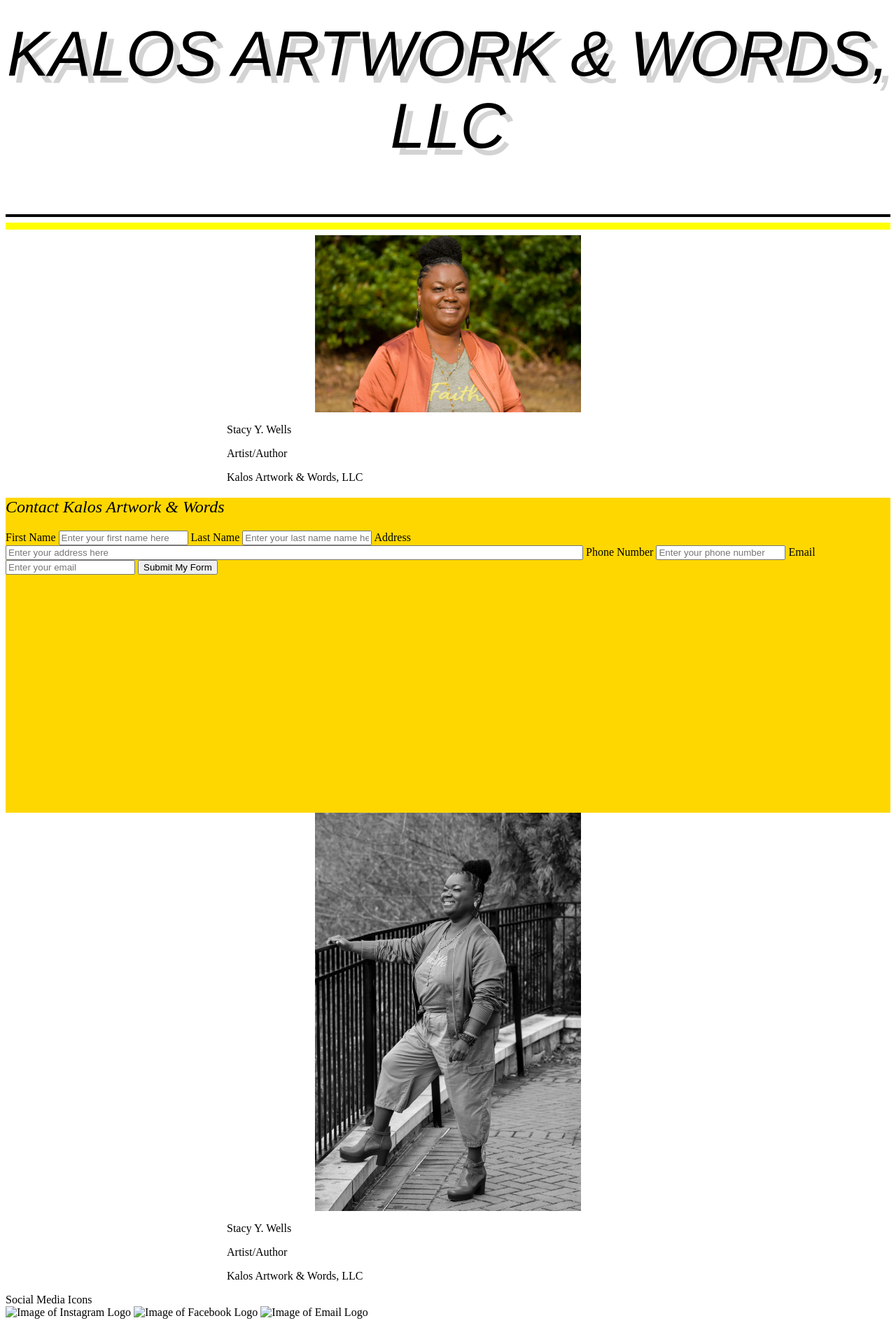
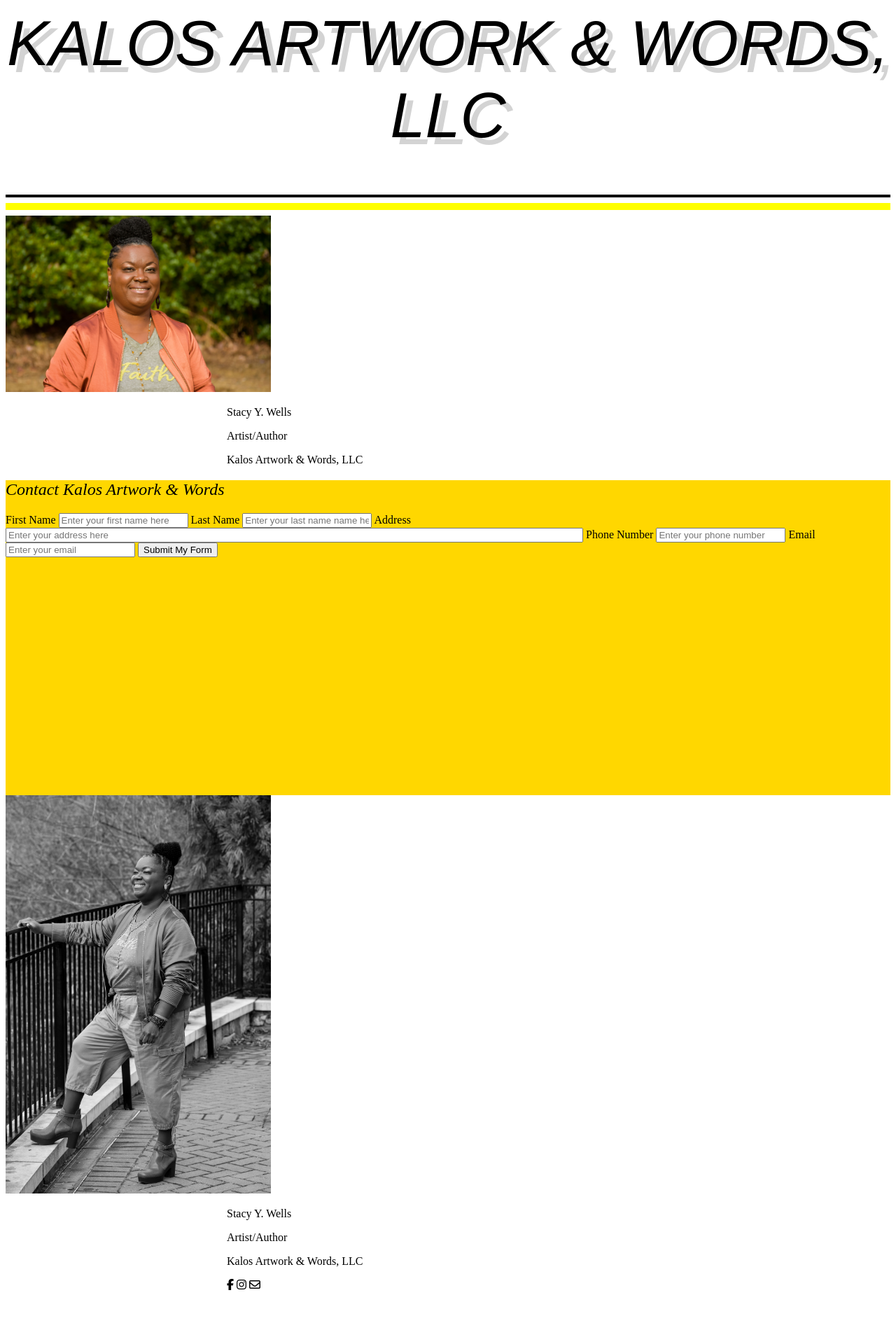
Before and after one commit to StacyWells23/kalos-artwork-website, a plain HTML site: page index.html in a window 1280 px wide. Shown: the part 307-2207 px from the top of the page at 70% size. After the commit the page ends 2168 px from the top, so only its background shows below. Drawn offline with Linux system fonts and the light colour scheme; a web font is replaced by a local one.

Commit message:
Add files via upload

```diff
--- a/index.html
+++ b/index.html
@@ -7,10 +7,8 @@
 		<link rel="stylesheet" href="https://use.typekit.net/jqg3nqa.css">
 		<link rel="stylesheet" href="https://use.typekit.net/jqg3nqa.css">
 		<title>Kalos Artwork & Words, LLC</title>
-	  <!-- The is the Copy Kit Code to use in the head 97b14196ef from fontawesome-- >
-	  <!-- This is how to code this <script src="https:/kit.fontawesome.com/97b14196.js" crossorigin="anonymous"></script>-- >
-
-
+	  <!-- The is the Copy Kit Code to use in the head 97b14196ef from fontawesome-->
+	  <script src="https://kit.fontawesome.com/97b14196ef.js" crossorigin="anonymous"></script>
 	</head>
 	<body>
 	  <!-- The header will include the logo and navigation -->
@@ -33,24 +31,26 @@
 	  </header>
 
 	  <!-- Page Header: contains company name -->
-	  <section>
+	  <sectionpen>
 		<!-- The pen will be a backgroud image for this section.-->
 		<!-- This reference needs to go into the CSS file. img src="images/pexels-janson-k-753695.png" alt="Image of Hand writing with Pen"/>-->
 		<h1>Kalos Artwork & Words, LLC</h1>
 		<hr id="top-line"/>
 		<hr id="bottom-line"/>
-	  </section>
+	  </sectionpen>
+
 	  <!-- Image and description -->
           <!-- Center or place somewhat under navigation menu bar-->
-	  <section>
+	  <sectionstacy>
 		<img src="images/ike_0277.jpg" alt="Image of Owner Stacy Wells" />
 		<p>Stacy Y. Wells</p>
 		<p>Artist/Author</p>
 		<p>Kalos Artwork & Words, LLC</p>
-	  </section>
+	  </sectionstacy>
 	  <div id="Image block">
 		  <!-- Add height and background image to the div-->
 	  </div>
+
 	  <section class="content-section">
 		  <!-- Add height, color, etc. if desired.-->
 		  <h2>Contact Kalos Artwork & Words</h2>
@@ -82,20 +82,19 @@
 		 </form>
 	  </section>
 
-	  <section>
+	  <sectionaboutowner>
 		<img src="images/ike_0225.jpg" alt="Image of Owner Stacy Wells" />
 		<p>Stacy Y. Wells</p>
 		<p>Artist/Author</p>
 		<p>Kalos Artwork & Words, LLC</p>
-	  </section>
+	  </sectionaboutowner>
 
 	  <!--Center and place under image-->
-          <aside>Social Media Icons</aside>
-		  <img src="images/instagram-logo.jpg" alt="Image of Instagram Logo" />
-		  <img src="images/facebook-logo.jpg" alt="Image of Facebook Logo" />
-		  <img src="images/email-logo.jpg" alt="Image of Email Logo" />
-		  <p><i class="fa-brands fa-facebook-f"></i></p>
-		  <p><i class="fa-brands fa-instagram"></i></p>
-		  <p><i class="fa-regular fa-envelope"></i></p>
+          <!-- <footer>Social Media Icons</footer>-->
+		  <!-- Within the footer put in each social media icon as <p><i class="fa-brands fa-facebook-f"></i> <i class="fa-brands fa-instagram"></i> <i class="fa-regular fa-envelope"></i></p> -->
+		  <footer>
+			<p><i class="fa-brands fa-facebook-f"></i> <i class="fa-brands fa-instagram"></i> <i class="fa-regular fa-envelope"></i></p>
+		  </footer>
+
 	</body>
 </html>
```
